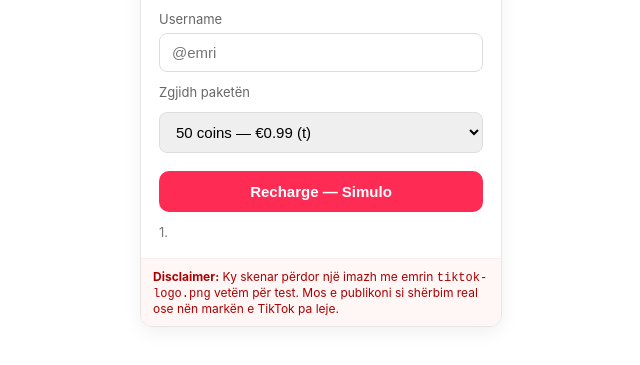
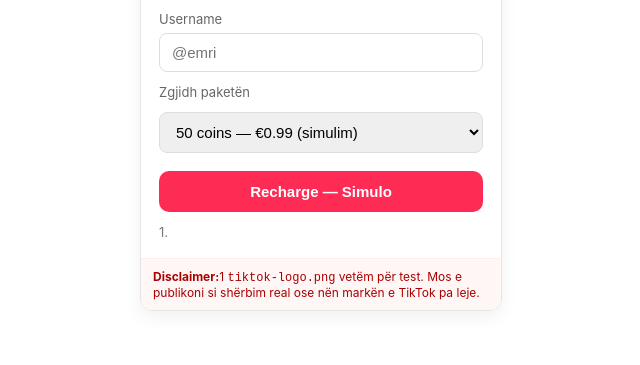
Before and after one commit to tiktokcoins1/demo-tiktok-coins.com, a plain HTML site: page index.html in a window 1280 px wide. Shown: the part 133-498 px from the top of the page, without its empty margins (319-959 px from the left). Drawn offline with Linux system fonts and the light colour scheme.

Commit message:
Update index.html

```diff
--- a/index.html
+++ b/index.html
@@ -130,9 +130,9 @@
         <label for="package">Zgjidh paketën</label>
         <div class="coins">
           <select id="package">
-            <option value="50">50 coins — €0.99 (t)</option>
-            <option value="200">200 coins — €3.99 (t)</option>
-            <option value="500">500 coins — €8.99 (t)</option>
+            <option value="50">50 coins — €0.99 (simulim)</option>
+            <option value="200">200 coins — €3.99 (simulim)</option>
+            <option value="500">500 coins — €8.99 (simulim)</option>
           </select>
         </div>
       </div>
@@ -145,7 +145,7 @@
     </div>
 
     <div class="disclaimer">
-      <strong>Disclaimer:</strong> Ky skenar përdor një imazh me emrin <code>tiktok-logo.png</code> vetëm për test. Mos e publikoni si shërbim real ose nën markën e TikTok pa leje.
+      <strong>Disclaimer:</strong>1 <code>tiktok-logo.png</code> vetëm për test. Mos e publikoni si shërbim real ose nën markën e TikTok pa leje.
     </div>
   </div>
 
@@ -164,7 +164,7 @@
         success.style.display = 'block';
         success.style.background = '#fff6f6';
         success.style.color = '#a00';
-        success.textContent = 'Shkruaj username (p.sh. @emri) për të simuluar.';
+        success.textContent = 'Shkruaj username (p.sh. @emri) .';
         return;
       }
 
```
